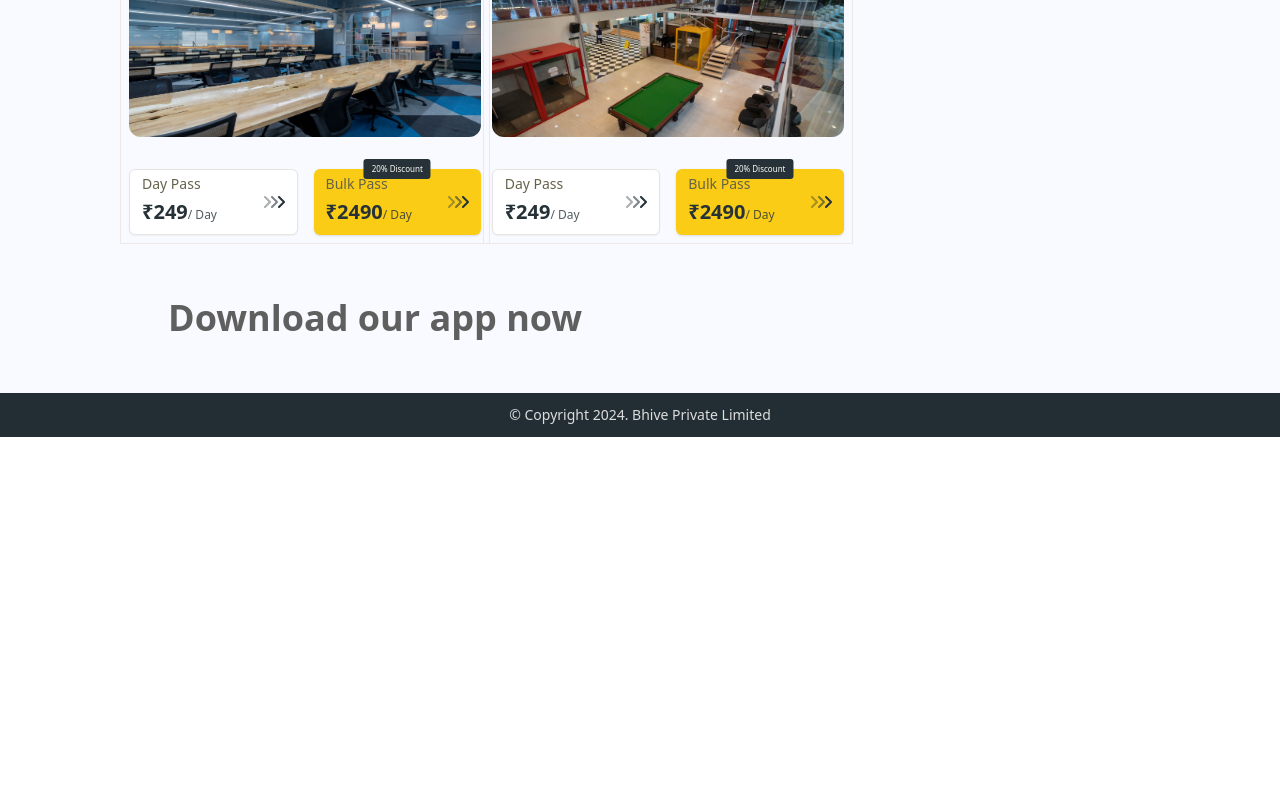
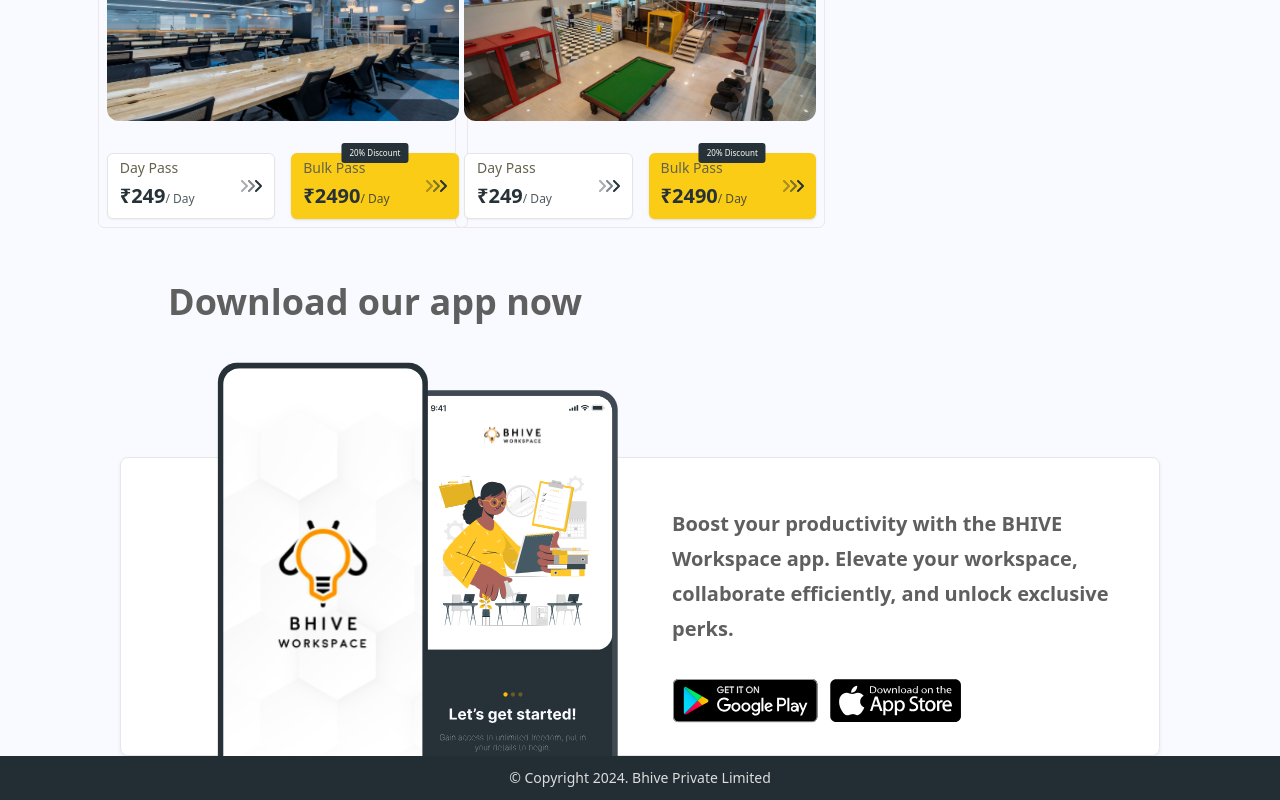
Before and after one commit to ttahm3d/bhive-machine-coding, a React (Vite) app: page / in a window 1280 px wide. Shown: the part 1602-2402 px from the top of the page. Before the commit the page ends 2039 px from the top, so only its background shows below. Built offline with nearby package versions, Linux system fonts and the light colour scheme.

Commit message:
feat - added download section

```diff
--- a/src/components/base/cards/bhive-space-card.tsx
+++ b/src/components/base/cards/bhive-space-card.tsx
@@ -18,7 +18,7 @@
   }, [space.day_pass_discounts_percentage]);
 
   return (
-    <div className="border-[1.08px] border-[#eee7e7] p-2 flex flex-col justify-between gap-4 min-w-[370px]">
+    <div className="border-[1.08px] border-[#eee7e7] p-2 flex flex-col justify-between gap-4 w-[370px] rounded-md">
       <div className="grid grid-cols-12 items-center">
         <Typography variant="h4" className="text-[#263238] col-span-8">
           {space.name}
--- a/src/pages/home/download.tsx
+++ b/src/pages/home/download.tsx
@@ -1,15 +1,65 @@
 import Typography from "@/components/ui/typography";
-// import MobileFrameDesktop from "@/assets/mobile-frame.svg";
+import MobileFrameDesktop from "@/assets/mobile-frame.svg";
+import GooglePlay from "@/assets/google-play.png";
+import AppStore from "@/assets/apple-store.png";
 
 export default function Download() {
   return (
     // <section className="px-[120px] container bg-[url(./assets/mobile-frame.svg)] bg-[length:60vw_100vh] bg-no-repeat">
-    <section className="px-[120px] container">
-      <Typography variant="h2" className="mt-12 pl-12 text-[#605F5F]">
+    <section className="px-5 md:px-[120px] container  overflow-hidden">
+      <Typography
+        variant="h2"
+        className="mt-12 md:pl-12 text-[#263238] md:text-[#605F5F]">
         Download our app now
       </Typography>
-      <div className=""></div>
-      {/* <img src={MobileFrameDesktop} alt="mobile-desktop" /> */}
+      <div className="flex md:hidden bg-white flex-col px-3 pt-8 mt-12 rounded-md border-[0.5] border-[#eee7e7] shadow-[0px_0.86px_6.92px_0px_#0000000F]">
+        <div>
+          <img src={MobileFrameDesktop} alt="mobile-frame-mobile" />
+        </div>
+        <div className="flex items-center justify-center border-t p-3">
+          <a
+            href="https://play.google.com/store/apps"
+            className="flex-1 w-full flex items-center justify-center"
+            target="_blank"
+            role="link">
+            <img src={GooglePlay} alt="google-play" />
+          </a>
+          <a
+            href="https://www.apple.com/in/store"
+            className="flex-1 w-full flex items-center justify-center"
+            target="_blank"
+            role="link">
+            <img src={AppStore} alt="app-store" />
+          </a>
+        </div>
+      </div>
+      <div className="hidden md:grid grid-cols-12 bg-white mt-32 pb-8 pr-8 border rounded-lg shadow-[0px_2px_4px_0px_#0000000F] relative">
+        <div className="absolute -top-24 left-24">
+          <img
+            src={MobileFrameDesktop}
+            alt="mobile-desktop"
+            className="object-contain"
+          />
+        </div>
+
+        <Typography
+          variant="h4"
+          className="mt-12 pl-12 col-start-7 col-span-6 self-center text-[#605F5F]">
+          Boost your productivity with the BHIVE Workspace app. Elevate your
+          workspace, collaborate efficiently, and unlock exclusive perks.
+        </Typography>
+        <div className="pl-12 col-start-7 col-span-6 self-center flex gap-3 mt-8">
+          <a
+            href="https://play.google.com/store/apps"
+            target="_blank"
+            role="link">
+            <img src={GooglePlay} alt="google-play" />
+          </a>
+          <a href="https://www.apple.com/in/store" target="_blank" role="link">
+            <img src={AppStore} alt="app-store" />
+          </a>
+        </div>
+      </div>
     </section>
   );
 }
--- a/src/pages/home/index.tsx
+++ b/src/pages/home/index.tsx
@@ -10,7 +10,6 @@
       <WhyChooseUs />
       <OurSpaceOverview />
       <Download />
-      <div className="pt-12"></div>
     </>
   );
 }
--- a/src/pages/home/our-space-overview.tsx
+++ b/src/pages/home/our-space-overview.tsx
@@ -10,7 +10,7 @@
       <Typography variant="h2" className="mt-12 text-[#263238]">
         Our Spaces Overview
       </Typography>
-      <div className="grid grid-cols-1 md:grid-cols-2 lg:grid-cols-3 mt-[85px] gap-12">
+      <div className="grid grid-cols-[repeat(auto-fit,minmax(300px,1fr))] place-items-center mt-[85px] gap-12 md:gap-8">
         {spaces.map((space) => (
           <BhiveSpaceCard key={space.id} space={space} />
         ))}
```
Also changed, not shown: src/assets/apple-store.png (added), src/assets/google-play.png (added).
